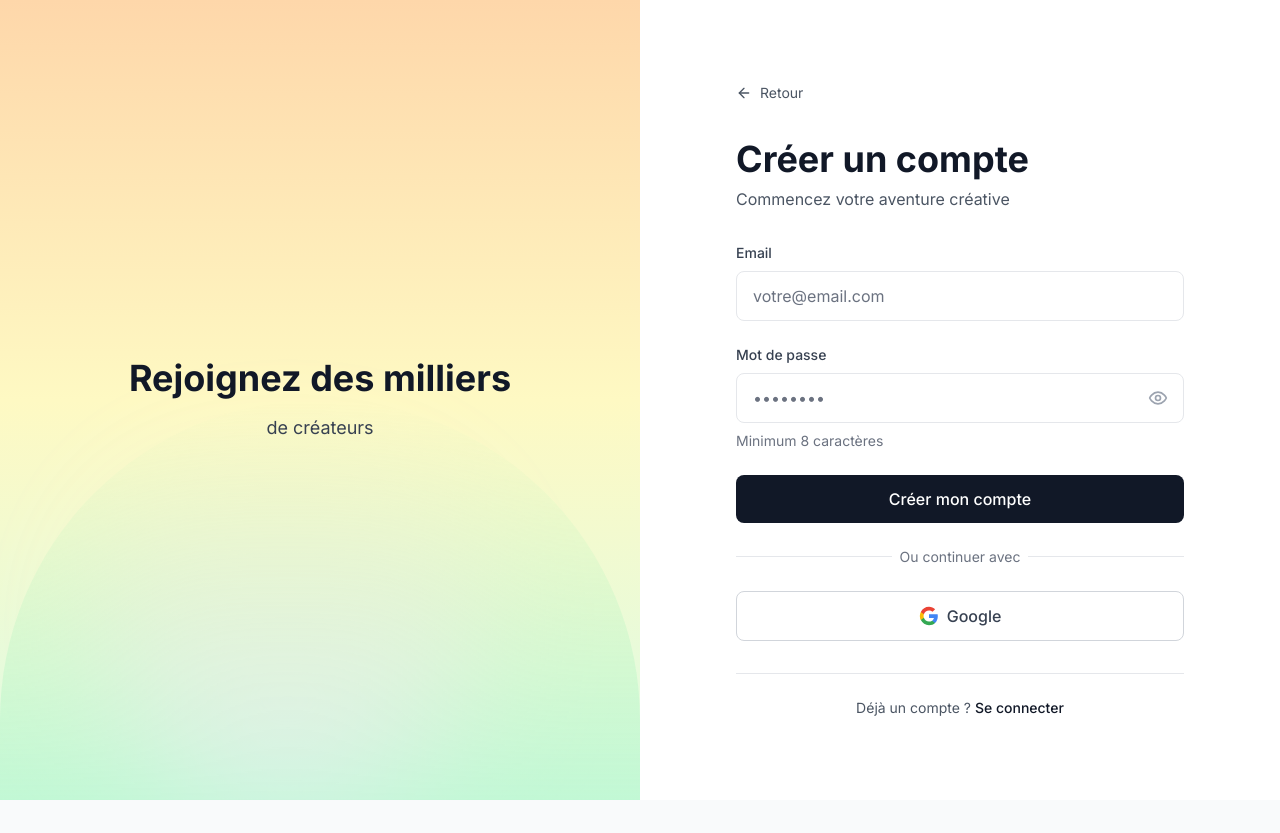
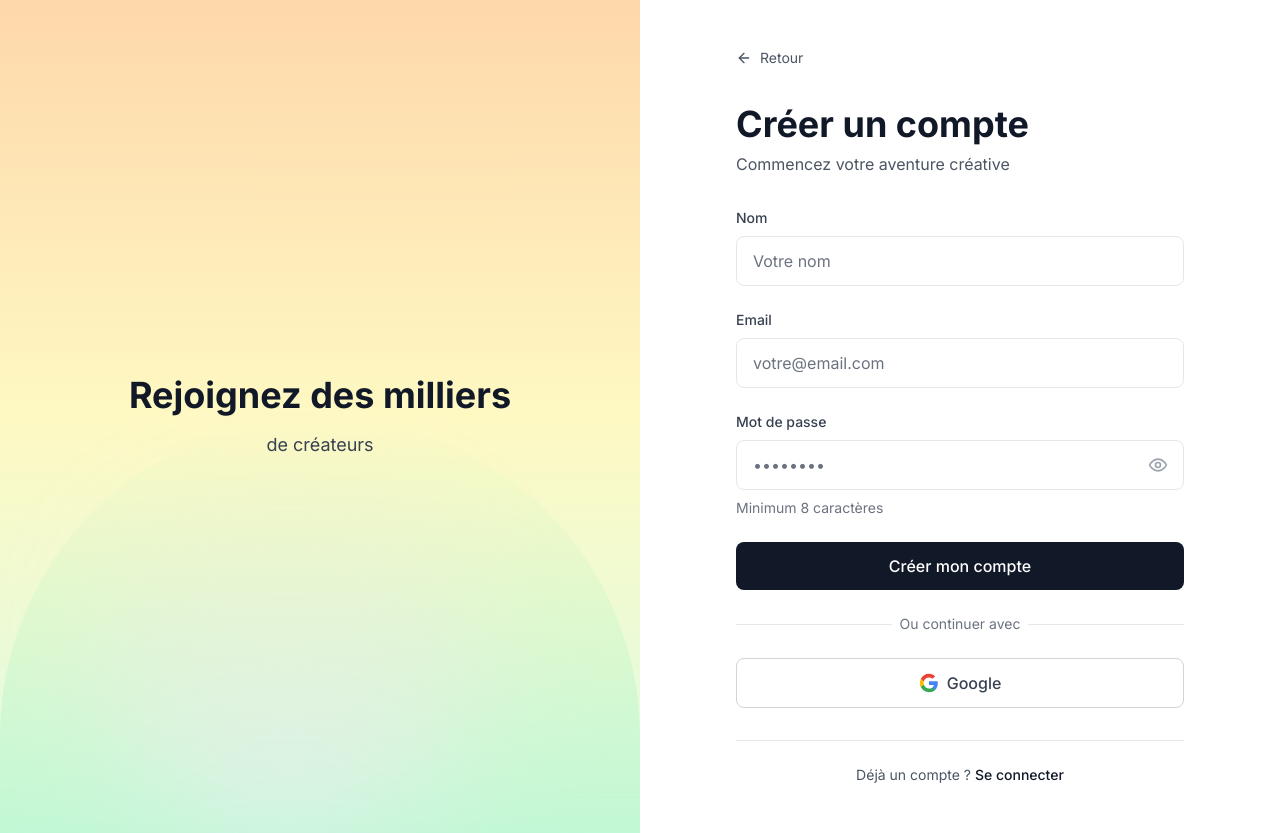
Before and after one commit to skrt67/creatoros, a Next.js app in the folder frontend/: page /register in a window 1280 px wide. Before the commit the page ends 800 px from the top, so only its background shows below. Built offline with nearby package versions, Linux system fonts and the light colour scheme.

Commit message:
Add missing name field to register form and fix TikTok routes

```diff
--- a/frontend/app/api/tiktok/callback/route.ts
+++ b/frontend/app/api/tiktok/callback/route.ts
@@ -1,6 +1,9 @@
 import { NextRequest, NextResponse } from 'next/server';
 
 const BACKEND_URL = process.env.NEXT_PUBLIC_API_URL || 'http://localhost:8003';
+
+// Mark this route as dynamic to prevent static generation errors
+export const dynamic = 'force-dynamic';
 
 export async function GET(request: NextRequest) {
   try {
--- a/frontend/app/api/tiktok/stats/route.ts
+++ b/frontend/app/api/tiktok/stats/route.ts
@@ -1,6 +1,9 @@
 import { NextRequest, NextResponse } from 'next/server';
 
 const BACKEND_URL = process.env.NEXT_PUBLIC_API_URL || 'http://localhost:8003';
+
+// Mark this route as dynamic to prevent static generation errors
+export const dynamic = 'force-dynamic';
 
 export async function GET(request: NextRequest) {
   try {
--- a/frontend/app/api/tiktok/sync/route.ts
+++ b/frontend/app/api/tiktok/sync/route.ts
@@ -1,6 +1,9 @@
 import { NextRequest, NextResponse } from 'next/server';
 
 const BACKEND_URL = process.env.NEXT_PUBLIC_API_URL || 'http://localhost:8003';
+
+// Mark this route as dynamic to prevent static generation errors
+export const dynamic = 'force-dynamic';
 
 export async function POST(request: NextRequest) {
   try {
--- a/frontend/app/layout.tsx
+++ b/frontend/app/layout.tsx
@@ -63,16 +63,18 @@ export const metadata: Metadata = {
     apple: '/apple-touch-icon.png',
   },
   manifest: '/site.webmanifest',
-  viewport: {
-    width: 'device-width',
-    initialScale: 1,
-    maximumScale: 5,
-  },
+  category: 'technology',
+};
+
+// Viewport configuration (Next.js 14+ requires separate export)
+export const viewport = {
+  width: 'device-width',
+  initialScale: 1,
+  maximumScale: 5,
   themeColor: [
     { media: '(prefers-color-scheme: light)', color: '#0ea5e9' },
     { media: '(prefers-color-scheme: dark)', color: '#0284c7' },
   ],
-  category: 'technology',
 };
 
 export default function RootLayout({
--- a/frontend/app/register/page.tsx
+++ b/frontend/app/register/page.tsx
@@ -155,6 +155,22 @@ export default function RegisterPage() {
 
           {/* Form */}
           <form onSubmit={handleSubmit} className="space-y-6">
+            {/* Name Field */}
+            <div>
+              <label htmlFor="name" className="block text-sm font-medium text-gray-700 mb-2">
+                Nom
+              </label>
+              <input
+                id="name"
+                type="text"
+                value={formData.name}
+                onChange={(e) => setFormData({ ...formData, name: e.target.value })}
+                className="w-full px-4 py-3 border border-gray-200 rounded-lg focus:ring-2 focus:ring-gray-900 focus:border-transparent transition-all text-gray-900"
+                placeholder="Votre nom"
+                required
+              />
+            </div>
+
             {/* Email Field */}
             <div>
               <label htmlFor="email" className="block text-sm font-medium text-gray-700 mb-2">
--- a/frontend/next.config.js
+++ b/frontend/next.config.js
@@ -1,18 +1,14 @@
 /** @type {import('next').NextConfig} */
 const nextConfig = {
   typescript: {
-    ignoreBuildErrors: true,
+    ignoreBuildErrors: false,
   },
   eslint: {
-    ignoreDuringBuilds: true,
+    ignoreDuringBuilds: false,
   },
   output: 'standalone',
   env: {
     NEXT_PUBLIC_API_URL: process.env.NEXT_PUBLIC_API_URL || 'http://localhost:8003',
-  },
-  // Disable Next.js CSP to allow NextAuth
-  experimental: {
-    cspNonce: false,
   },
   // Image optimization
   images: {
@@ -30,8 +26,9 @@ const nextConfig = {
   // Production optimizations
   productionBrowserSourceMaps: false,
   poweredByHeader: false,
-  // Experimental features for better performance
+  // Experimental features
   experimental: {
+    cspNonce: false,
     optimizePackageImports: ['lucide-react', '@/components/ui'],
   },
   // Headers for security and performance
```
